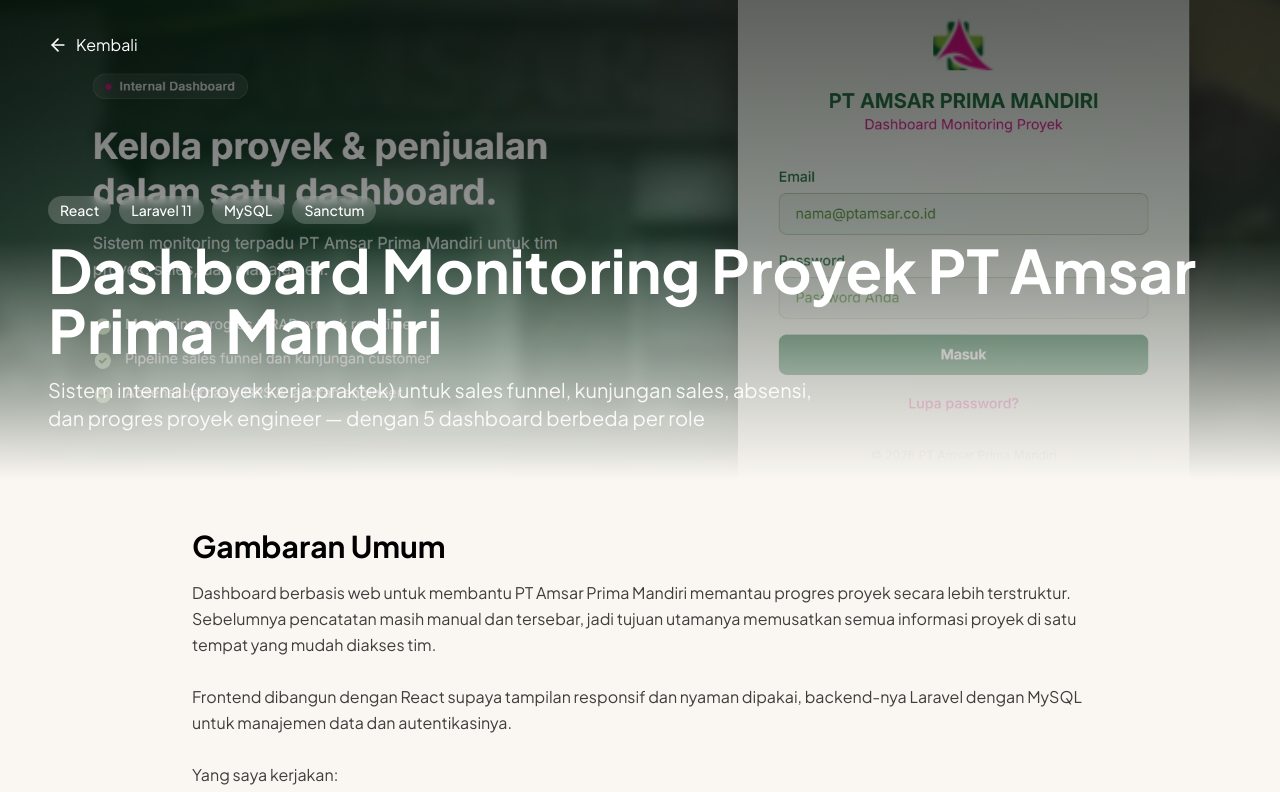
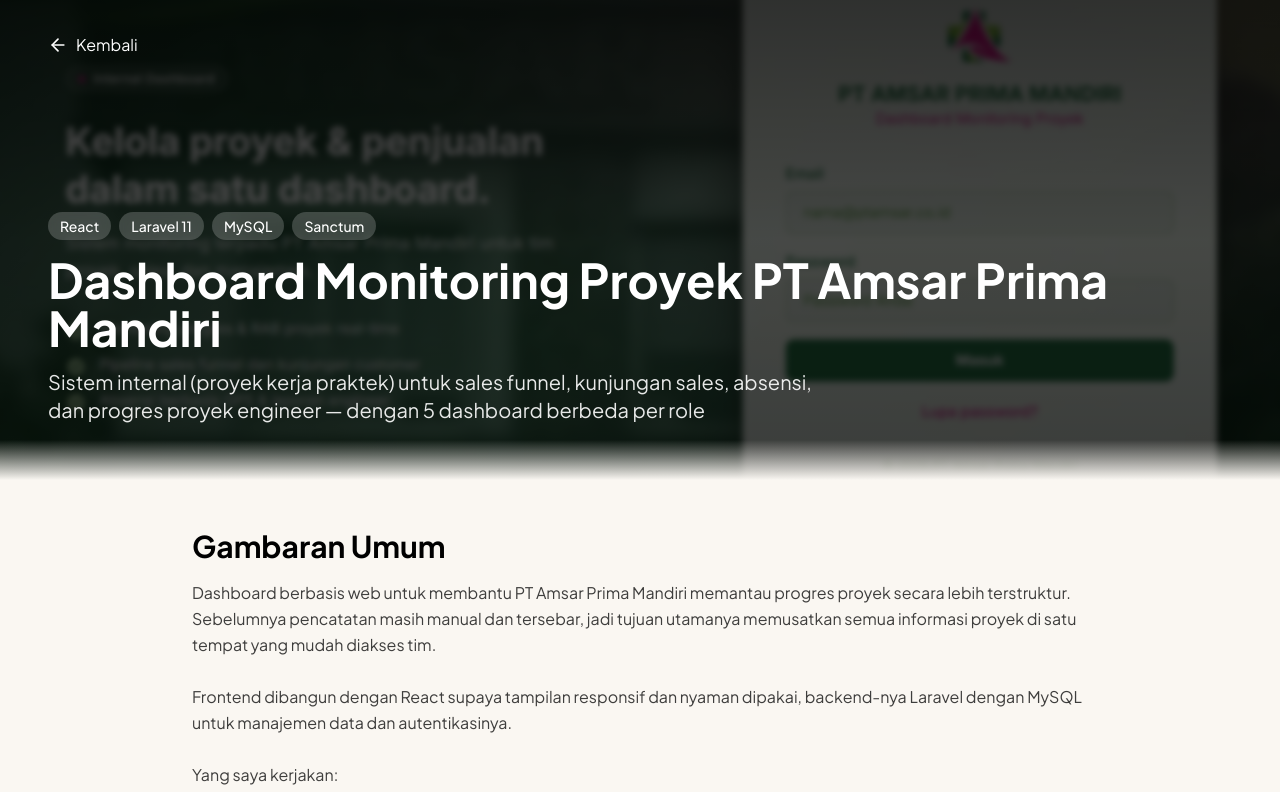
Before and after one commit to oktarizagunawan63/portofolioterbaru, a React (Vite) app: page /project/amsar-project-monitoring in a window 1280 px wide. Shown: the top 792 px of the page. Built offline with nearby package versions, Linux system fonts and the light colour scheme.

Commit message:
Fix project detail hero overlapping on long titles

```diff
--- a/src/pages/ProjectDetail.jsx
+++ b/src/pages/ProjectDetail.jsx
@@ -43,17 +43,18 @@
   return (
     <div className="min-h-screen bg-paper">
       {/* Hero Section */}
-      <section className="relative h-[60vh] overflow-hidden">
+      <section className="relative min-h-[60vh] overflow-hidden flex">
         <div className="absolute inset-0">
           <img
             src={project.image}
             alt={title}
-            className="w-full h-full object-cover"
+            className="w-full h-full object-cover blur-[3px] scale-105"
           />
-          <div className="absolute inset-0 bg-gradient-to-b from-black/60 via-black/40 to-paper"></div>
+          <div className="absolute inset-0 bg-gradient-to-b from-black/80 via-black/70 to-black/75"></div>
+          <div className="absolute inset-x-0 bottom-0 h-10 bg-gradient-to-b from-transparent to-paper"></div>
         </div>
 
-        <div className="relative section h-full flex flex-col justify-end pb-12">
+        <div className="relative section w-full flex flex-col justify-end pt-24 pb-14">
           <motion.button
             initial={{ opacity: 0, x: -20 }}
             animate={{ opacity: 1, x: 0 }}
@@ -79,10 +80,10 @@
                 </span>
               ))}
             </div>
-            <h1 className="text-4xl md:text-6xl font-bold text-white mb-4">
+            <h1 className="text-3xl md:text-5xl font-bold leading-tight text-white mb-4">
               {title}
             </h1>
-            <p className="text-xl text-white/90 max-w-3xl">
+            <p className="text-base md:text-xl text-white/90 max-w-3xl">
               {shortDesc}
             </p>
           </motion.div>
```
